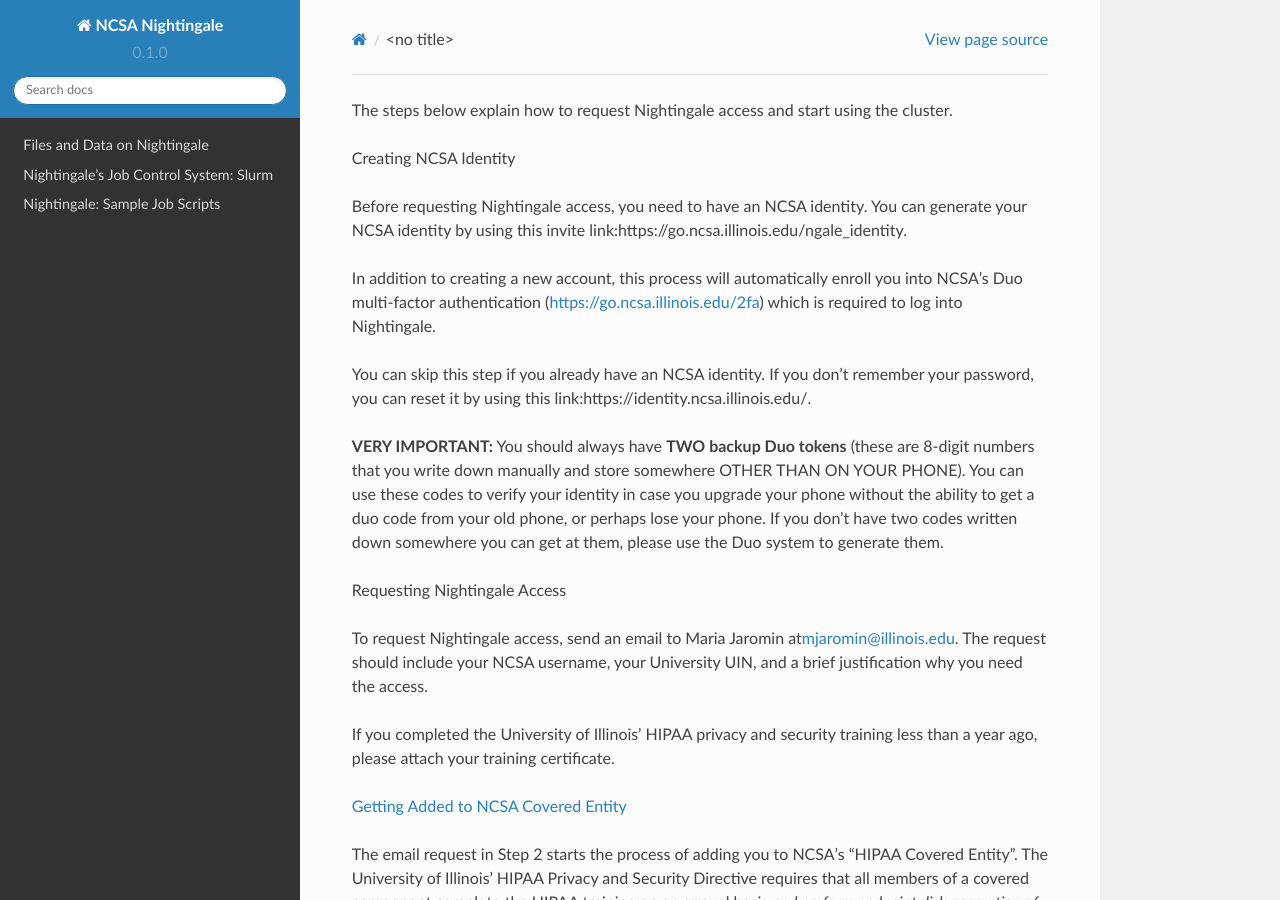
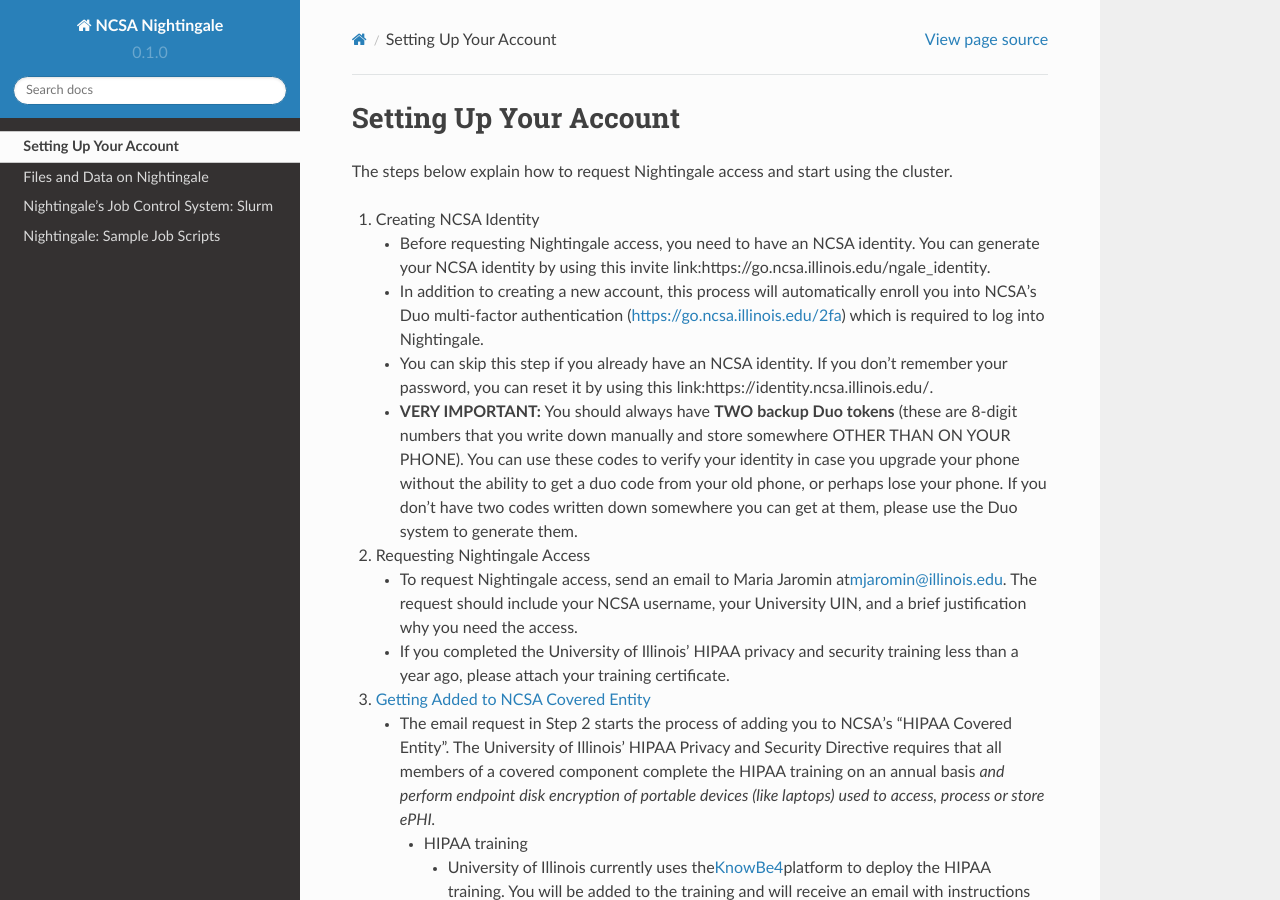
Before and after one commit to sfkappes/NG_documentation, a Sphinx documentation site: the page built from docs/source/setting_up_account.rst, in a window 1280 px wide and 900 px high. Built offline with Sphinx 7.4.7 and the Read the Docs theme 2.0.0, drawn with Linux system fonts in a browser that asks for light colours; pages that are not in the unit, such as notebooks, are missing from menus.

Commit message:
proper title
Adding proper title so that it links correctly and does the TOC stuff.

```diff
--- a/docs/source/setting_up_account.rst
+++ b/docs/source/setting_up_account.rst
@@ -1,3 +1,7 @@
+==============================================
+Setting Up Your Account
+==============================================
+
 The steps below explain how to request Nightingale access and start
 using the cluster.
 
```
